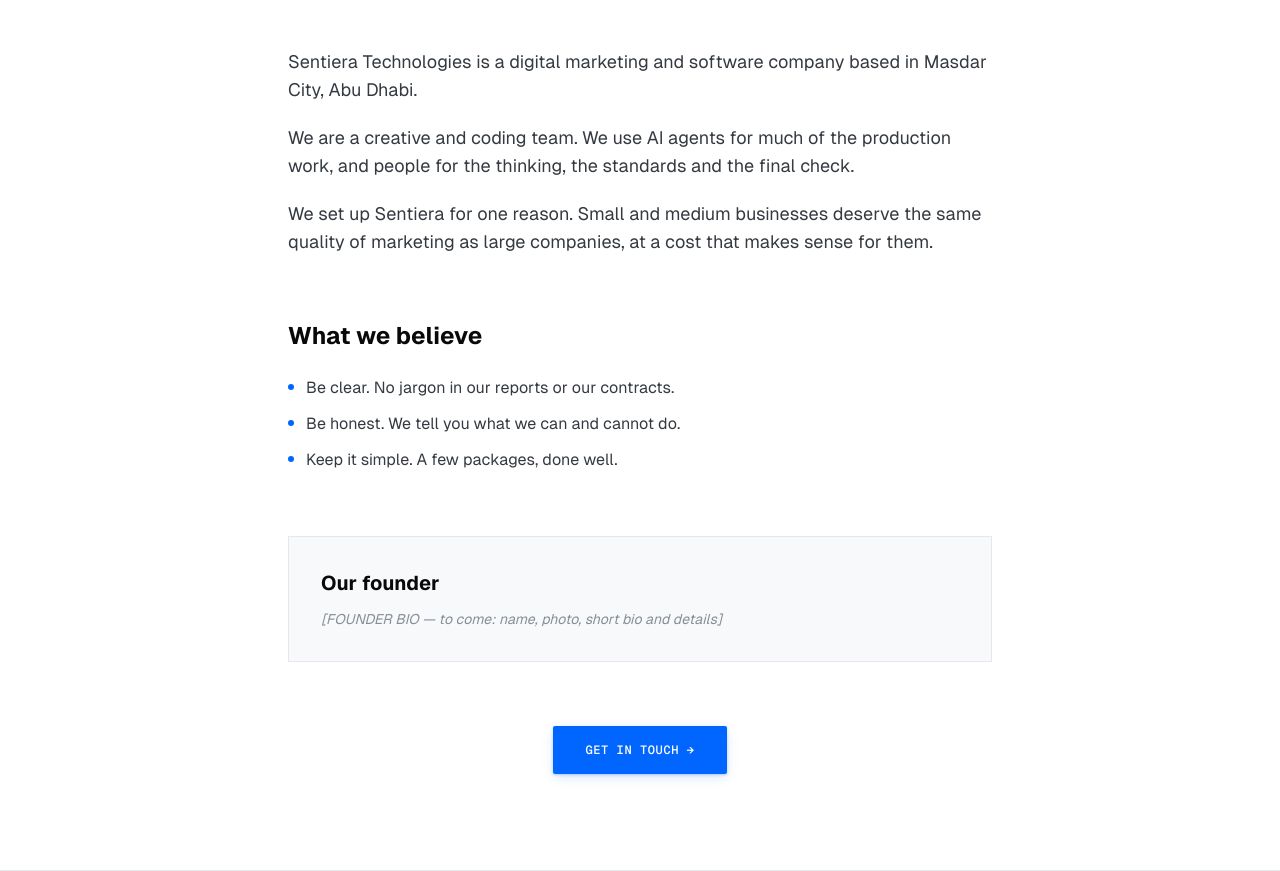
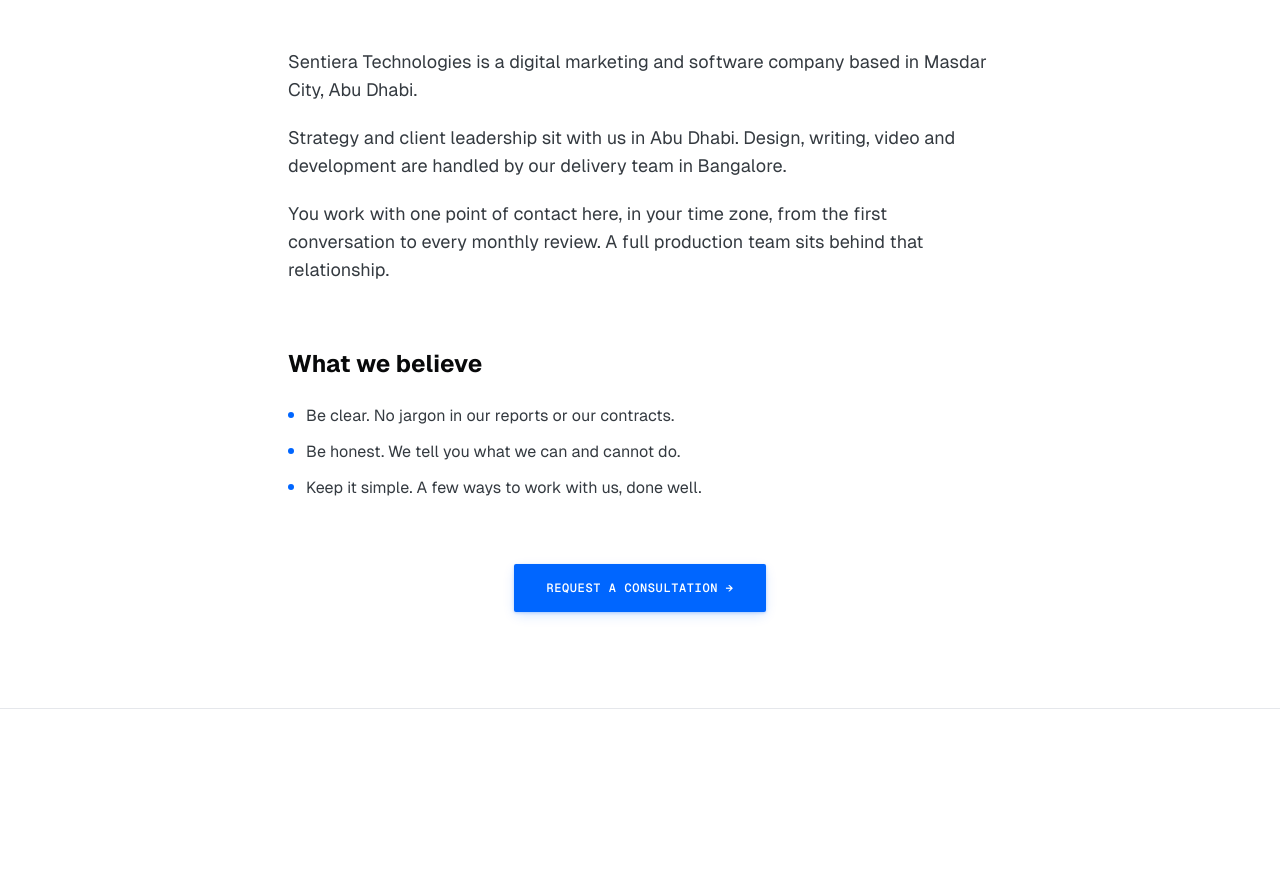
Before and after one commit to Acidtuner/sentiera, a Next.js app: page /about in a window 1280 px wide. Shown: the part 420-1291 px from the top of the page. After the commit the page ends 1129 px from the top, so only its background shows below. Built offline with nearby package versions, Linux system fonts and the light colour scheme.

Commit message:
Align layout metadata and About page with premium positioning

```diff
--- a/src/app/about/page.tsx
+++ b/src/app/about/page.tsx
@@ -4,79 +4,43 @@ import Link from "next/link";
 
 export const metadata: Metadata = {
   title: "About Sentiera Technologies | Masdar City, Abu Dhabi",
-  description: "Sentiera Technologies is a digital marketing and AI team in Masdar City, Abu Dhabi, helping UAE small and medium businesses get found and grow.",
+  description: "Sentiera Technologies is led from Masdar City, Abu Dhabi, with delivery by a dedicated production team in Bangalore. SEO, AEO and creative for businesses in Abu Dhabi and Dubai.",
 };
 
 export default function About() {
   return (
     <div className="relative bg-white">
       <section className="relative overflow-hidden border-b border-hairline pt-24 pb-16 sm:pt-32 sm:pb-20">
-        <div
-          className="pointer-events-none absolute inset-0 z-0 opacity-40 [background-image:radial-gradient(#0066FF_0.75px,transparent_0.75px)] [background-size:32px_32px]"
-          aria-hidden="true"
-        />
-        <div
-          className="pointer-events-none absolute top-1/2 left-1/2 -translate-x-1/2 -translate-y-1/2 w-[640px] h-[360px] bg-tech-blue/5 blur-[120px] rounded-full"
-          aria-hidden="true"
-        />
-
+        <div className="pointer-events-none absolute inset-0 z-0 opacity-40 [background-image:radial-gradient(#0066FF_0.75px,transparent_0.75px)] [background-size:32px_32px]" aria-hidden="true" />
+        <div className="pointer-events-none absolute top-1/2 left-1/2 -translate-x-1/2 -translate-y-1/2 w-[640px] h-[360px] bg-tech-blue/5 blur-[120px] rounded-full" aria-hidden="true" />
         <div className="relative z-10 mx-auto max-w-3xl px-6 lg:px-8 text-center">
           <div className="inline-flex items-center gap-2 font-mono text-xs uppercase tracking-widest-tag text-tech-blue font-semibold mb-4">
             <span className="h-1.5 w-1.5 rounded-full bg-tech-blue" />
             <span>About</span>
           </div>
-          <h1 className="font-sans text-4xl sm:text-5xl lg:text-6xl font-bold tracking-tight-heading text-slate-950">
-            About Sentiera
-          </h1>
+          <h1 className="font-sans text-4xl sm:text-5xl lg:text-6xl font-bold tracking-tight-heading text-slate-950">About Sentiera</h1>
         </div>
       </section>
 
       <section className="relative bg-white py-16 sm:py-24 border-b border-hairline">
         <div className="mx-auto max-w-3xl px-6 lg:px-8">
           <div className="space-y-5 font-sans text-base sm:text-lg text-slate-700 leading-relaxed">
-            <p>
-              Sentiera Technologies is a digital marketing and software company based in Masdar City, Abu Dhabi.
-            </p>
-            <p>
-              We are a creative and coding team. We use AI agents for much of the production work, and people for the thinking, the standards and the final check.
-            </p>
-            <p>
-              We set up Sentiera for one reason. Small and medium businesses deserve the same quality of marketing as large companies, at a cost that makes sense for them.
-            </p>
+            <p>Sentiera Technologies is a digital marketing and software company based in Masdar City, Abu Dhabi.</p>
+            <p>Strategy and client leadership sit with us in Abu Dhabi. Design, writing, video and development are handled by our delivery team in Bangalore.</p>
+            <p>You work with one point of contact here, in your time zone, from the first conversation to every monthly review. A full production team sits behind that relationship.</p>
           </div>
 
           <div className="mt-16">
             <h2 className="font-sans text-2xl font-bold text-slate-950">What we believe</h2>
             <ul className="mt-6 space-y-3">
-              <li className="flex items-start gap-3 font-sans text-base text-slate-700">
-                <span className="mt-2 h-1.5 w-1.5 flex-shrink-0 rounded-full bg-tech-blue" />
-                <span>Be clear. No jargon in our reports or our contracts.</span>
-              </li>
-              <li className="flex items-start gap-3 font-sans text-base text-slate-700">
-                <span className="mt-2 h-1.5 w-1.5 flex-shrink-0 rounded-full bg-tech-blue" />
-                <span>Be honest. We tell you what we can and cannot do.</span>
-              </li>
-              <li className="flex items-start gap-3 font-sans text-base text-slate-700">
-                <span className="mt-2 h-1.5 w-1.5 flex-shrink-0 rounded-full bg-tech-blue" />
-                <span>Keep it simple. A few packages, done well.</span>
-              </li>
+              <li className="flex items-start gap-3 font-sans text-base text-slate-700"><span className="mt-2 h-1.5 w-1.5 flex-shrink-0 rounded-full bg-tech-blue" /><span>Be clear. No jargon in our reports or our contracts.</span></li>
+              <li className="flex items-start gap-3 font-sans text-base text-slate-700"><span className="mt-2 h-1.5 w-1.5 flex-shrink-0 rounded-full bg-tech-blue" /><span>Be honest. We tell you what we can and cannot do.</span></li>
+              <li className="flex items-start gap-3 font-sans text-base text-slate-700"><span className="mt-2 h-1.5 w-1.5 flex-shrink-0 rounded-full bg-tech-blue" /><span>Keep it simple. A few ways to work with us, done well.</span></li>
             </ul>
           </div>
 
-          <div className="mt-16 border border-hairline bg-slate-50 p-8">
-            <h2 className="font-sans text-xl font-bold text-slate-950">Our founder</h2>
-            <p className="mt-3 font-sans text-sm text-slate-500 italic">
-              [FOUNDER BIO — to come: name, photo, short bio and details]
-            </p>
-          </div>
-
           <div className="mt-16 text-center">
-            <Link
-              href="/contact"
-              className="inline-flex items-center gap-2 rounded-sm bg-tech-blue px-8 py-4 font-mono text-xs font-semibold uppercase tracking-wider text-white shadow-tech-button transition-all duration-200 hover:bg-tech-blue-600"
-            >
-              Get in touch →
-            </Link>
+            <Link href="/contact" className="inline-flex items-center gap-2 rounded-sm bg-tech-blue px-8 py-4 font-mono text-xs font-semibold uppercase tracking-wider text-white shadow-tech-button transition-all duration-200 hover:bg-tech-blue-600">Request a consultation →</Link>
           </div>
         </div>
       </section>
--- a/src/app/layout.tsx
+++ b/src/app/layout.tsx
@@ -3,7 +3,6 @@ import localFont from "next/font/local";
 import "./globals.css";
 import Navbar from "@/components/Navbar";
 
-// Geist Sans for authoritative, tight-tracking primary headings & body
 const geistSans = localFont({
   src: "./fonts/GeistVF.woff",
   variable: "--font-geist-sans",
@@ -11,7 +10,6 @@ const geistSans = localFont({
   display: "swap",
 });
 
-// Geist Mono for clinical subtext, coordinate metadata, tags, and secondary UI
 const geistMono = localFont({
   src: "./fonts/GeistMonoVF.woff",
   variable: "--font-geist-mono",
@@ -29,20 +27,19 @@ export const viewport: Viewport = {
 export const metadata: Metadata = {
   metadataBase: new URL("https://www.sentieratech.com"),
   title: {
-    default: "Sentiera Technologies | SEO, AEO, Content and AI for UAE Businesses",
+    default: "SEO & AEO Agency in Abu Dhabi | Sentiera Technologies",
     template: "%s | Sentiera Technologies",
   },
   description:
-    "Get found in Google and in AI answers like ChatGPT. SEO, AEO, photo and video, events marketing, social and AI builds for UAE small and medium businesses. Based in Masdar City.",
+    "Be found on Google and named in AI answers. SEO, AEO, web, content and creative from Masdar City, Abu Dhabi.",
   keywords: [
     "Sentiera",
-    "SEO UAE",
+    "SEO Abu Dhabi",
     "AEO",
     "Answer Engine Optimisation",
     "Digital Marketing Abu Dhabi",
-    "AI for SMBs",
     "Masdar City",
-    "UAE small business marketing",
+    "UAE business marketing",
   ],
   authors: [{ name: "Sentiera Technologies LLC", url: "https://www.sentieratech.com" }],
   creator: "Sentiera Technologies LLC",
@@ -51,27 +48,18 @@ export const metadata: Metadata = {
     apple: "/sentiera-logo.png",
   },
   openGraph: {
-    title: "Sentiera Technologies | SEO, AEO, Content and AI for UAE Businesses",
-    description:
-      "Get found in Google and in AI answers like ChatGPT. SEO, AEO, photo and video, events marketing, social and AI builds for UAE small and medium businesses.",
+    title: "SEO & AEO Agency in Abu Dhabi | Sentiera Technologies",
+    description: "Be found on Google and named in AI answers. SEO, AEO, web, content and creative from Masdar City, Abu Dhabi.",
     url: "https://www.sentieratech.com",
     siteName: "Sentiera Technologies",
     locale: "en_US",
     type: "website",
-    images: [
-      {
-        url: "/sentiera-logo.png",
-        width: 1200,
-        height: 630,
-        alt: "Sentiera Technologies",
-      },
-    ],
+    images: [{ url: "/sentiera-logo.png", width: 1200, height: 630, alt: "Sentiera Technologies" }],
   },
   twitter: {
     card: "summary_large_image",
-    title: "Sentiera Technologies | SEO, AEO, Content and AI for UAE Businesses",
-    description:
-      "Get found in Google and in AI answers like ChatGPT. SEO, AEO, photo and video, events marketing, social and AI builds for UAE small and medium businesses.",
+    title: "SEO & AEO Agency in Abu Dhabi | Sentiera Technologies",
+    description: "Be found on Google and named in AI answers. SEO, AEO, web, content and creative from Masdar City, Abu Dhabi.",
     images: ["/sentiera-logo.png"],
   },
 };
@@ -81,21 +69,43 @@ export default function RootLayout({
 }: Readonly<{
   children: React.ReactNode;
 }>) {
+  const jsonLd = {
+    "@context": "https://schema.org",
+    "@type": "ProfessionalService",
+    name: "Sentiera Technologies LLC",
+    url: "https://sentieratech.com",
+    email: "jay@sentieratech.com",
+    telephone: "+971585737464",
+    address: {
+      "@type": "PostalAddress",
+      addressLocality: "Masdar City, Abu Dhabi",
+      addressCountry: "AE",
+    },
+    areaServed: ["Abu Dhabi", "Dubai"],
+    knowsAbout: [
+      "SEO",
+      "AEO",
+      "Digital marketing strategy",
+      "Social media creatives",
+      "Website design and management",
+      "Brand video and photography",
+      "Brochures",
+      "Events graphics",
+      "Internal communications",
+    ],
+  };
+
   return (
     <html lang="en" className="scroll-smooth bg-white text-slate-950">
       <body
         className={`${geistSans.variable} ${geistMono.variable} font-sans min-h-screen bg-white text-slate-950 antialiased selection:bg-tech-blue selection:text-white flex flex-col`}
       >
-        {/* Architectural hairline grid lines for subtle high-end studio depth */}
+        <script type="application/ld+json" dangerouslySetInnerHTML={{ __html: JSON.stringify(jsonLd) }} />
         <div
           className="pointer-events-none fixed inset-0 z-0 opacity-40 [background-image:linear-gradient(to_right,#00000008_1px,transparent_1px),linear-gradient(to_bottom,#00000008_1px,transparent_1px)] [background-size:64px_64px]"
           aria-hidden="true"
         />
-
-        {/* Minimalist Sticky Navigation Bar */}
         <Navbar />
-
-        {/* Overarching Main Canvas */}
         <main className="relative z-10 flex-1">{children}</main>
       </body>
     </html>
```
